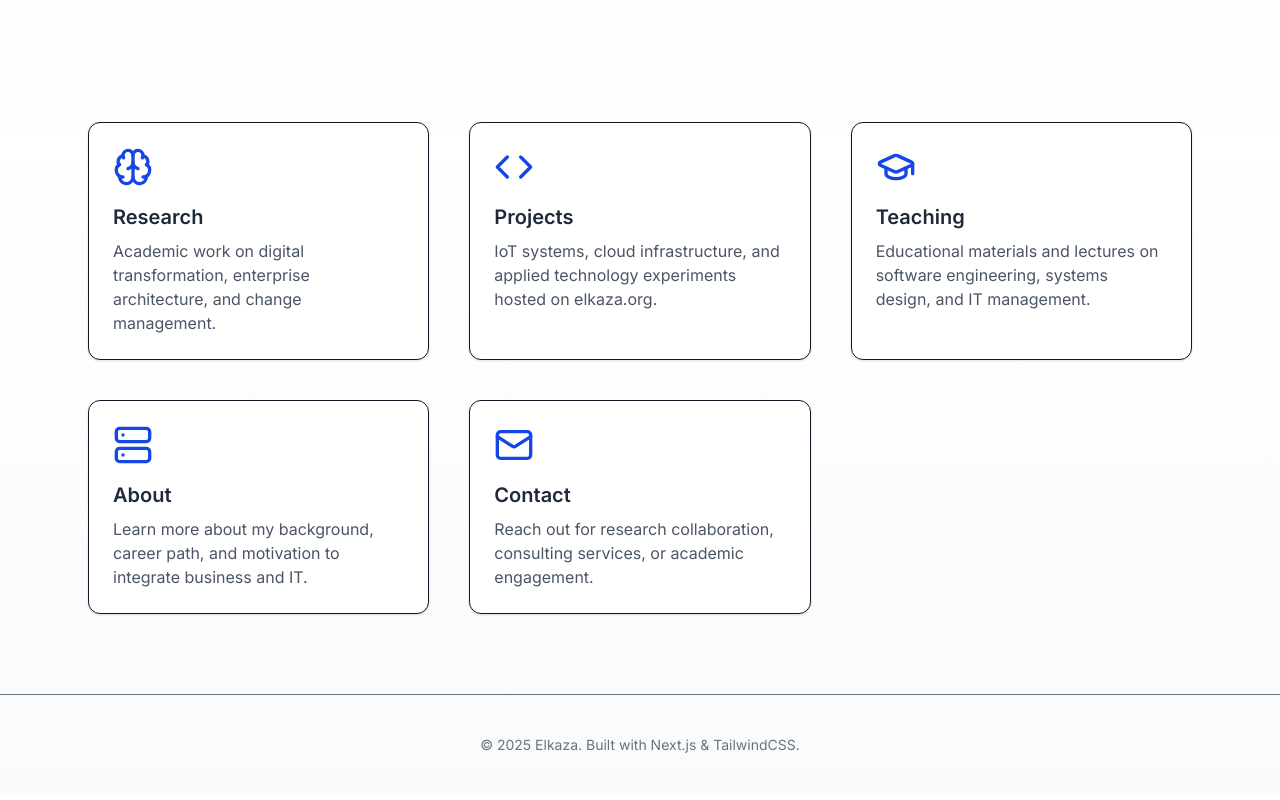
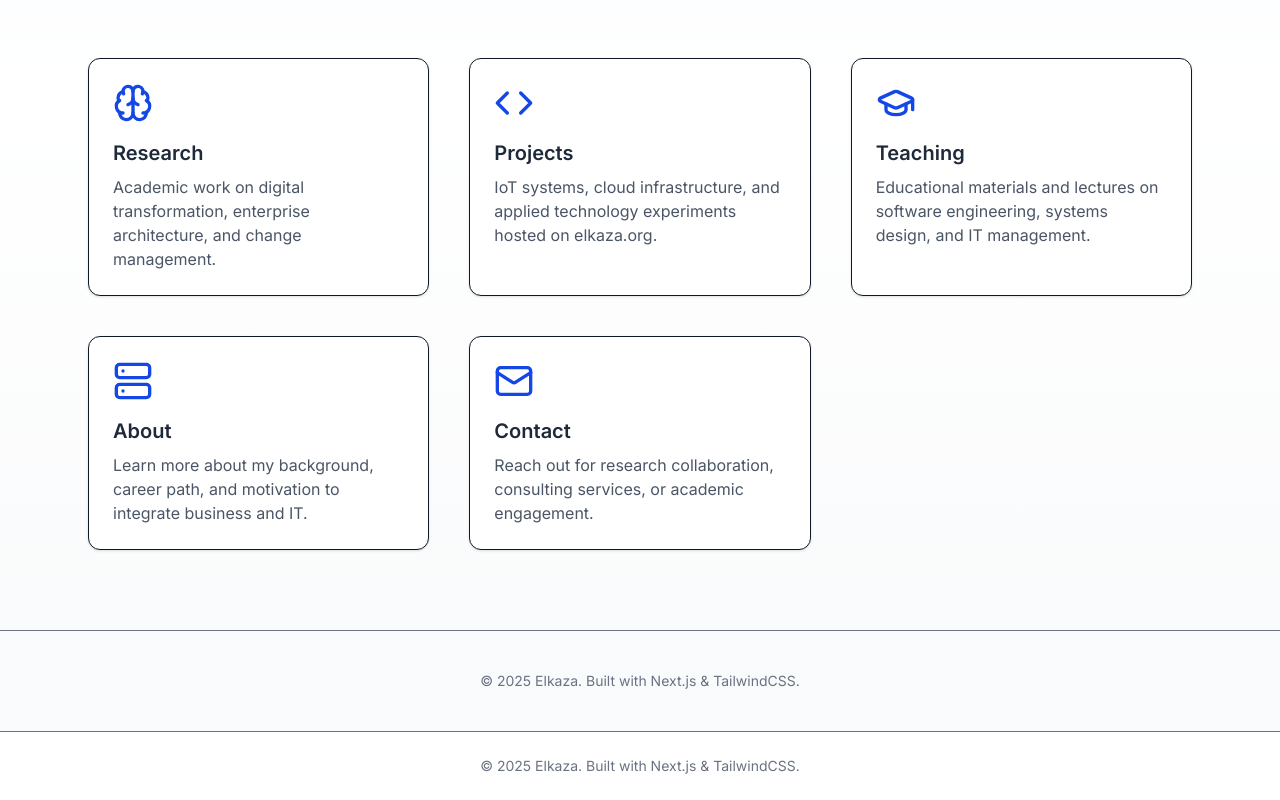
Before and after one commit to Elkaza/elkaza-org, a Next.js app: page / in a window 1280 px wide. Shown: the part 633-1433 px from the top of the page. Built offline with nearby package versions, Linux system fonts and the light colour scheme.

Commit message:
feat: integrate global navbar and footer in layout

```diff
--- a/app/layout.tsx
+++ b/app/layout.tsx
@@ -1,13 +1,15 @@
 // app/layout.tsx
 import "./globals.css";
+import type { Metadata } from "next";
+import Navbar from "./components/navbar"; // ✅ import your navbar
 import { Inter } from "next/font/google";
-import Navbar from "@/app/components/navbar";
 
 const inter = Inter({ subsets: ["latin"] });
 
-export const metadata = {
-  title: "Elkaza.org – Research & Digital Innovation",
-  description: "Exploring the intersection of digital transformation, AI, and enterprise architecture.",
+export const metadata: Metadata = {
+  title: "Elkaza | Digital Transformation & Research",
+  description:
+    "Official portfolio and research site of Elkaza – Digital Transformation, Enterprise Architecture, and IT Consulting.",
 };
 
 export default function RootLayout({
@@ -18,8 +20,16 @@ export default function RootLayout({
   return (
     <html lang="en">
       <body className={`${inter.className} bg-white text-gray-900`}>
+        {/* ✅ Global Navbar */}
         <Navbar />
-        <main className="pt-16">{children}</main>
+
+        {/* ✅ Page Content */}
+        <main>{children}</main>
+
+        {/* ✅ Footer */}
+        <footer className="text-center py-6 border-t text-sm text-gray-500">
+          © {new Date().getFullYear()} Elkaza. Built with Next.js & TailwindCSS.
+        </footer>
       </body>
     </html>
   );
```
